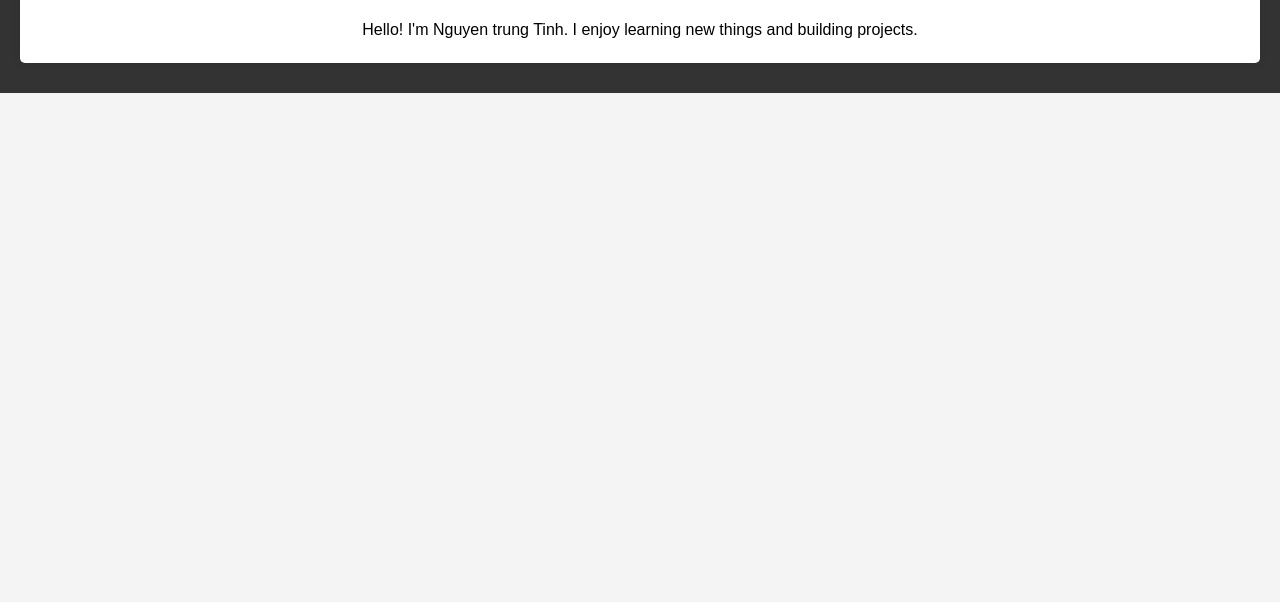
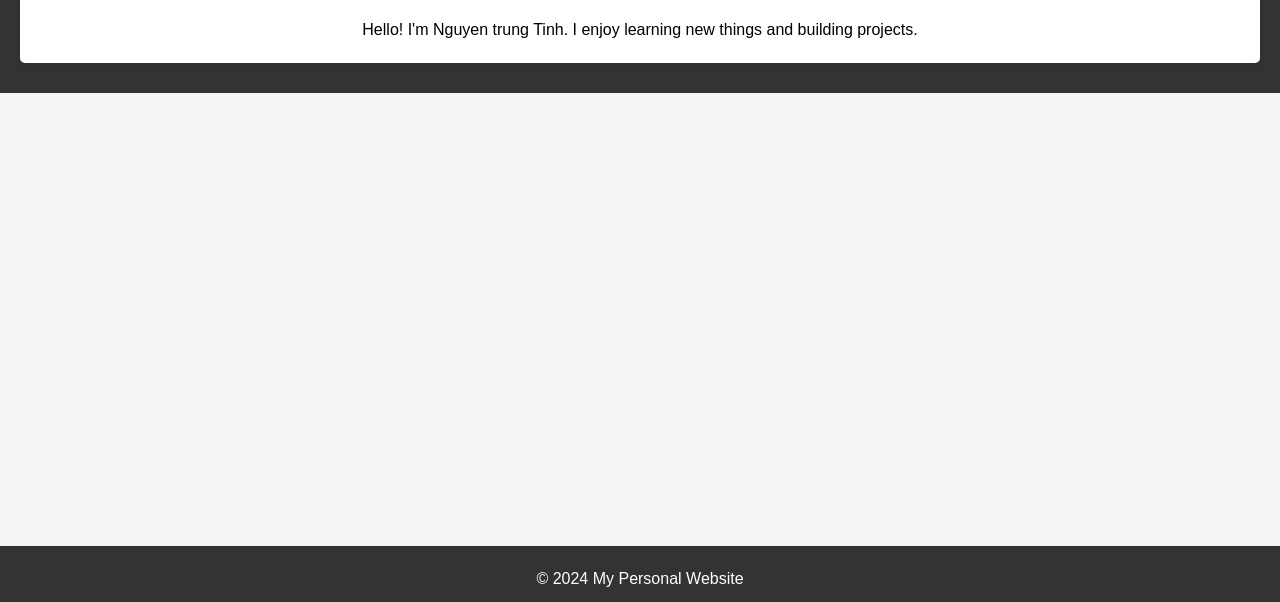
Before and after one commit to nguyentrungtinh2003/Study_Git, a plain HTML site: page index.html in a window 1280 px wide. Shown: the part 198-800 px from the top of the page. Drawn offline with Linux system fonts and the light colour scheme.

Commit message:
Add code footer in html ,css

```diff
--- a/index.css
+++ b/index.css
@@ -28,3 +28,12 @@ section {
   border-radius: 5px;
   box-shadow: 0 0 10px rgba(0, 0, 0, 0.1);
 }
+footer {
+  text-align: center;
+  padding: 10px 0;
+  background: #333;
+  color: #fff;
+  position: fixed;
+  bottom: 0;
+  width: 100%;
+}
--- a/index.html
+++ b/index.html
@@ -17,6 +17,9 @@
           projects.
         </p>
       </section>
+      <footer>
+        <p>&copy; 2024 My Personal Website</p>
+      </footer>
     </header>
   </body>
 </html>
```
